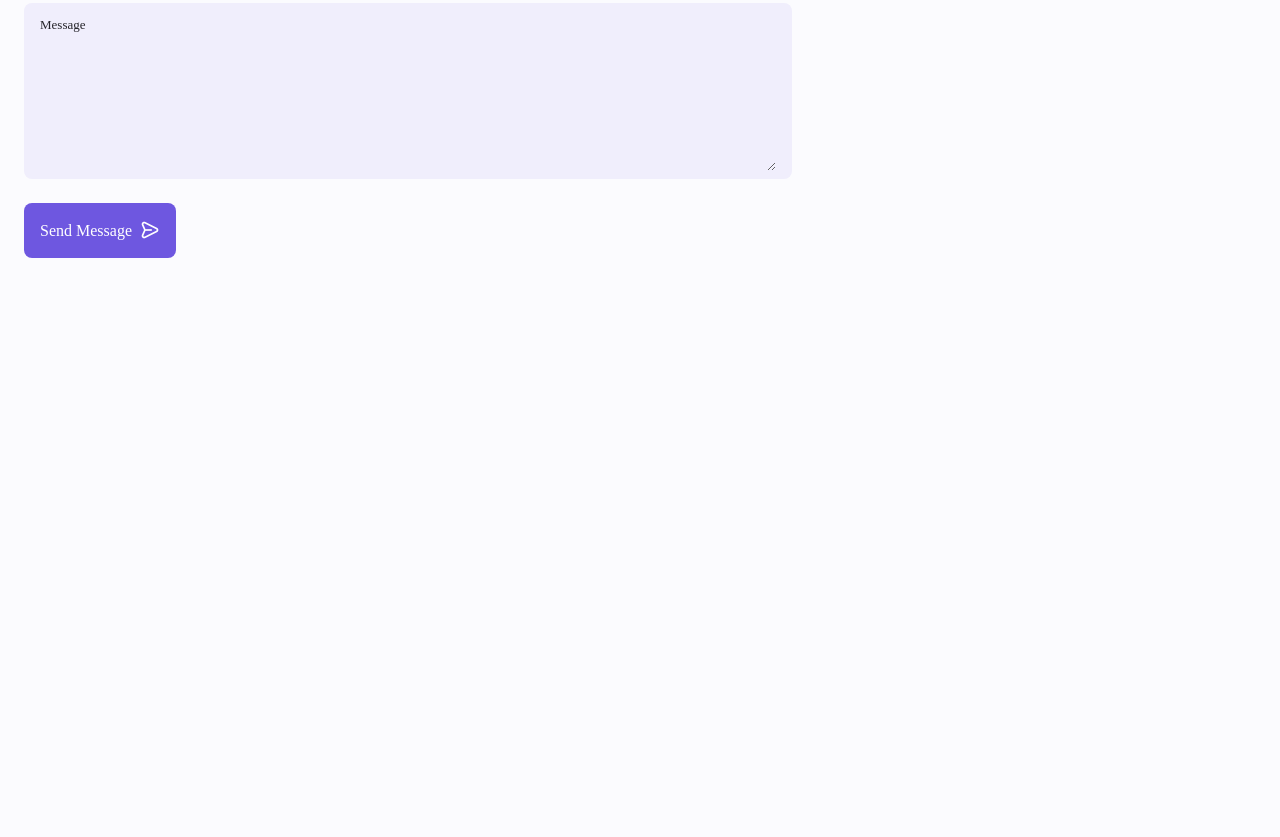
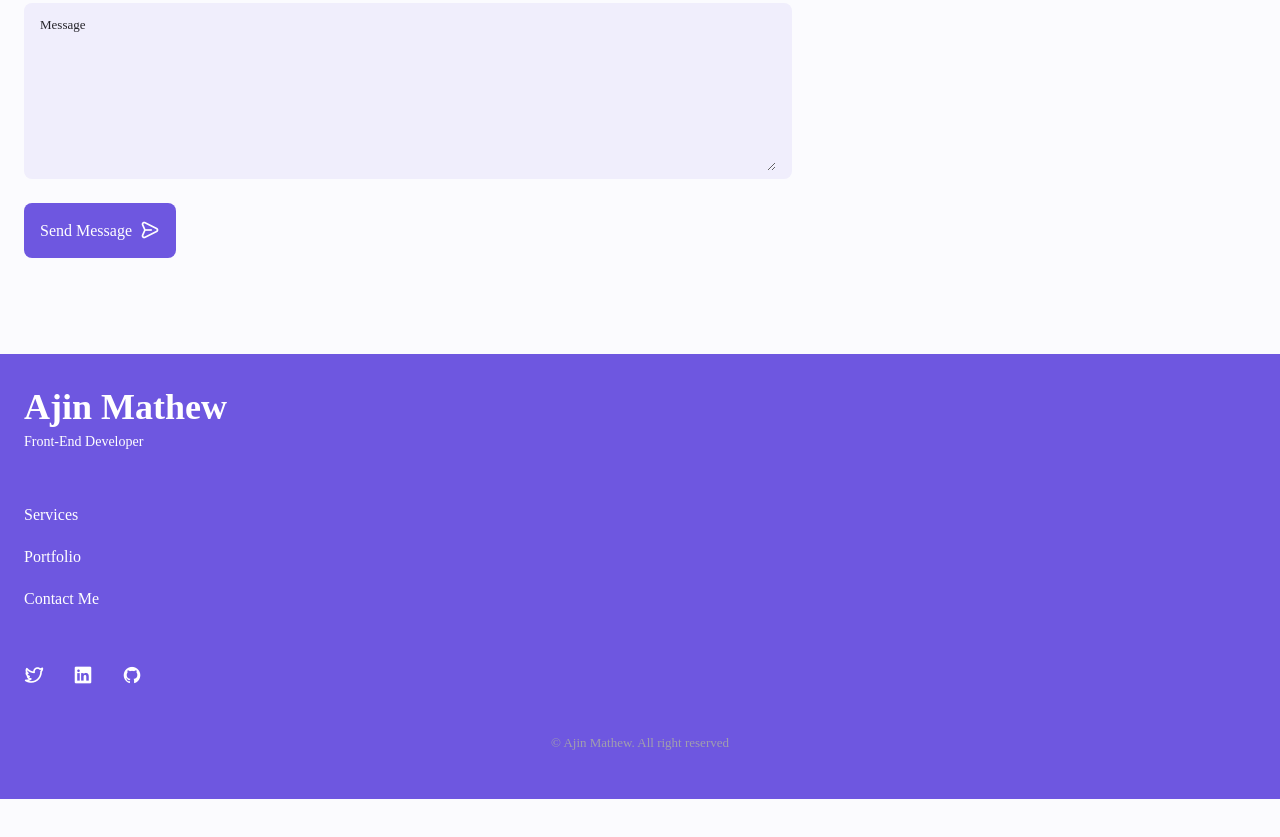
Before and after one commit to Ajin-Mathew69/Personal_Website, a plain HTML site: page index.html in a window 1280 px wide. Shown: the part 5313-6150 px from the top of the page. Before the commit the page ends 5683 px from the top, so only its background shows below. Drawn offline with nearby package versions, Linux system fonts and the light colour scheme.

Commit message:
Completed Footer Section

```diff
--- a/assets/CSS/style.css
+++ b/assets/CSS/style.css
@@ -740,6 +740,50 @@ img{
     padding: .25rem .5rem .5rem 0;
 }
 /* =============== FOOTER ================ */
+.footer{
+    padding-top: 2rem;
+}
+.footer__container{
+    row-gap: 3.5rem;
+}
+.footer__bg{
+    background-color: var(--first-color-second);
+    padding: 2rem 0 3rem;
+}
+.footer__title{
+    font-size: var(--h1-font-size);
+    margin-bottom: var(--mb-0-25);
+}
+.footer__subtitle{
+    font-size: var(--small-font-size);
+}
+.footer__links{
+    display: flex;
+    flex-direction: column;
+    row-gap: 1.5rem;
+}
+.footer__link:hover{
+    color: var(--first-color-lighter);
+}
+.footer__social{
+    font-size: 1.25rem;
+    margin-right: var(--mb-1-5);
+}
+.footer__social:hover{
+    color: var(--first-color-lighter);
+}
+.footer__copy{
+    font-size: var(--smaller-font-size);
+    text-align: center;
+    color: var(--text-color-light);
+    margin-top: var(--mb-3);
+}
+.footer__title,
+.footer__subtitle,
+.footer__link,
+.footer__social{
+    color: #FFF;
+}
 /* =============== SCROLL UP ================ */
 
 /* SHOW SCROLL */
@@ -749,3 +793,4 @@ img{
 /* ===================== MEIDA QUERIES ========= */
 /* FOR SMALL-DEVICES */
 /* FOR MEDIUM-DEVICES */
+/* FOR LARGE-DEVICES */
--- a/index.html
+++ b/index.html
@@ -886,6 +886,39 @@
             <!-- =========================== -->
         </main>
         <!-- =============== FOOTER======== -->
+        <footer class="footer">
+            <div class="footer__bg">
+                <div class="footer__container container grid">
+                    <div>
+                        <h1 class="footer__title">Ajin Mathew</h1>
+                        <span class="footer__subtitle">Front-End Developer</span>
+                    </div>
+                    <ul class="footer__links">
+                        <li>
+                            <a href="#services" class="footer__link">Services</a>
+                        </li>
+                        <li>
+                            <a href="#portfolio" class="footer__link">Portfolio</a>
+                        </li>
+                        <li>
+                            <a href="#contact" class="footer__link"> Contact Me </a>
+                        </li>
+                    </ul>
+                    <div class="footer__socials">
+                        <a href="https://twitter.com/AjinMathew_" target="_blank" class="footer__social">
+                            <i class="uil uil-twitter-alt"></i>
+                        </a>
+                        <a href="https://www.linkedin.com/in/ajinmathew-/" target="_blank" class="footer__social">
+                            <i class="uil uil-linkedin"></i>
+                        </a>
+                        <a href="https://github.com/Ajin-Mathew69" target="_blank" class="footer__social">
+                            <i class="uil uil-github"></i>
+                        </a>
+                    </div>
+                </div>
+                <p class="footer__copy">&#169; Ajin Mathew. All right reserved</p>
+            </div>
+        </footer>
 
         <!--=========== SCROLL TOP========== -->
 
```
